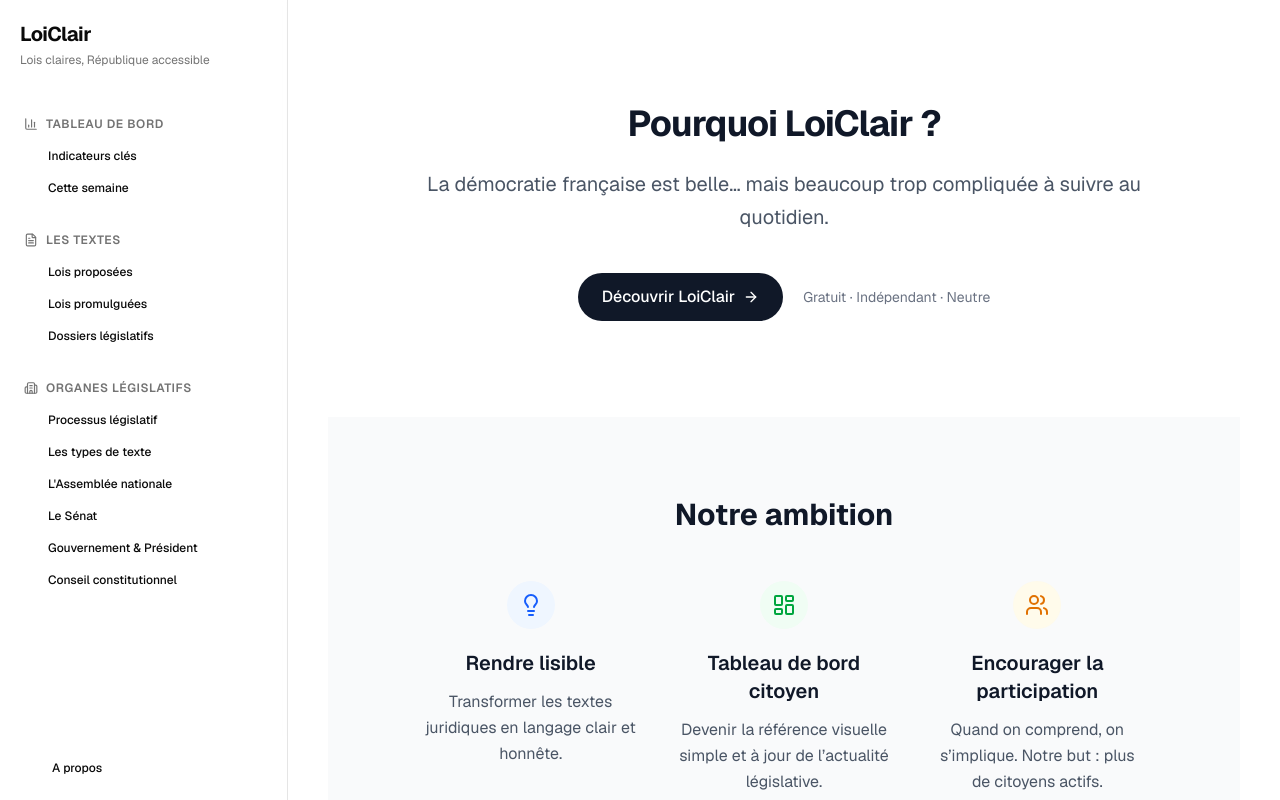
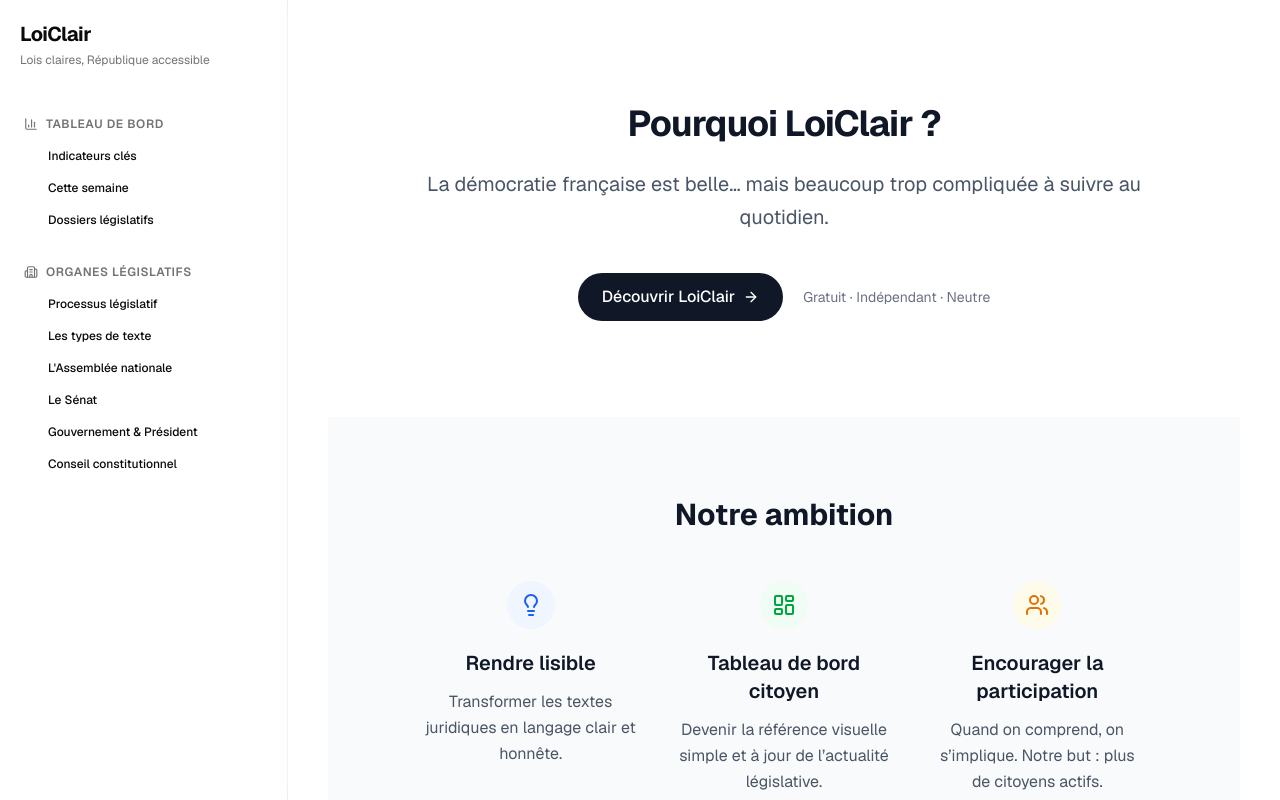
Before and after one commit to Xelanidog/LoiClair, a Next.js app: page / in a window 1280 px wide. Shown: the top 800 px of the page. Built offline with nearby package versions, Linux system fonts and the light colour scheme.

Commit message:
amélioration sidebar

```diff
--- a/src/app/layout.tsx
+++ b/src/app/layout.tsx
@@ -2,8 +2,9 @@
 import type { Metadata } from "next";  // Import pour les métadonnées de la page
 import { GeistSans } from "geist/font/sans";  // Police sans-serif (moderne et minimaliste)
 import { GeistMono } from "geist/font/mono";  // Police mono pour du code ou des données
-
+import Link from "next/link"
 import "./globals.css";  // Styles globaux, incluant ceux de Shadcn/Tailwind
+import { Button } from "@/components/ui/button"
 
 // Composants personnalisés
 import { Logo } from "@/components/ui/Logo";  // Logo du site (export nommé)
@@ -59,9 +60,16 @@ export default function RootLayout({
           </div>
 
           {/* FOOTER EN BAS */}
-          <footer className="border-t py-5 text-center text-xs text-muted-foreground bg-muted/40 mt-auto">
+          <footer className="border-t py-5 z-50 text-center text-xs text-muted-foreground bg-muted/40 mt-auto">
             <div className="container mx-auto">
-              LoiClair • Données publiques officielles • © {new Date().getFullYear()}
+              <Link href="/about">
+              <Button
+              variant="ghost"
+              className="text-xs"
+
+              >A Propos de LoiClair</Button>
+
+          </Link>Données publiques officielles • © {new Date().getFullYear()}
             </div>
           </footer>
         </ThemeProvider>
--- a/src/components/Sidebar.tsx
+++ b/src/components/Sidebar.tsx
@@ -25,10 +25,8 @@ export default function Sidebar() {
   return (
     <aside
       className="
-        fixed inset-y-0 left-0 z-50                  // Fixe à gauche + pleine hauteur écran
-        w-72 border-r bg-background/95 backdrop-blur
-        supports-[backdrop-filter]:bg-background/60
-      "
+        fixed inset-y-0 left-0 z-50
+        w-72 backdrop-blur "
     >
       {/* Zone scrollable = TOUT SAUF la partie À propos en bas */}
       <ScrollArea className="h-[calc(100vh-180px)]">  {/* 180px = hauteur approx. de la zone À propos */}
@@ -78,47 +76,7 @@ export default function Sidebar() {
                   Cette semaine
                 </Button>
               </Link>
-
-            </div>
-          </div>
-
-          {/* ── 2. LES TEXTES ── */}
-          <div>
-            <div className="flex items-center gap-2 px-3 mb-2">
-              <FileText className="h-3.5 w-3.5 text-muted-foreground" />
-              <span className="text-xs font-semibold uppercase tracking-wider text-muted-foreground">
-                Les textes
-              </span>
-            </div>
-            <div className="space-y-0.5 pl-5">
-
-                <Link href="/dossiers-en-cours">
-                <Button
-                  variant="ghost"
-                  size="sm"
-                  className={cn(
-                    "w-full justify-start text-xs h-8 px-4",
-                    isActive("/loi-propose") && "bg-accent text-accent-foreground"
-                  )}
-                >
-                  Lois proposées
-                </Button>
-              </Link>
-
-              <Link href="/lois-promulguees">
-                <Button
-                  variant="ghost"
-                  size="sm"
-                  className={cn(
-                    "w-full justify-start text-xs h-8 px-4",
-                    isActive("/lois-promulguees") && "bg-accent text-accent-foreground"
-                  )}
-                >
-                  Lois promulguées
-                </Button>
-              </Link>
-
-                            <Link href="/dossiers-legislatifs">
+                <Link href="/dossiers-legislatifs">
                 <Button
                   variant="ghost"
                   size="sm"
@@ -220,35 +178,6 @@ export default function Sidebar() {
         </nav>
       </ScrollArea>
 
-      {/* ──────────────────────────────────────────────── */}
-      {/* SECTION À PROPOS – FIXÉE TOUT EN BAS DE L'ÉCRAN */}
-      {/* ──────────────────────────────────────────────── */}
-      <div
-        className="
-          absolute bottom-0 left-0 right-0          // Collé en bas de l'écran
-          bg-background/95 backdrop-blur-sm
-          p-4 z-10                                  // Toujours au-dessus du reste
-        "
-      >
-
-
-        <div className="space-y-0.5 pl-5">
-          <Link href="/about">
-            <Button
-              variant="ghost"
-              size="sm"
-              className={cn(
-                "w-full justify-start text-xs h-8 px-4",
-                isActive("/sources") && "bg-accent text-accent-foreground"
-              )}
-            >
-              A propos
-            </Button>
-          </Link>
-
-
-        </div>
-      </div>
     </aside>
   )
 }
```
Also changed, not shown: 2 other files (tests, documents, lock files or other folders).
